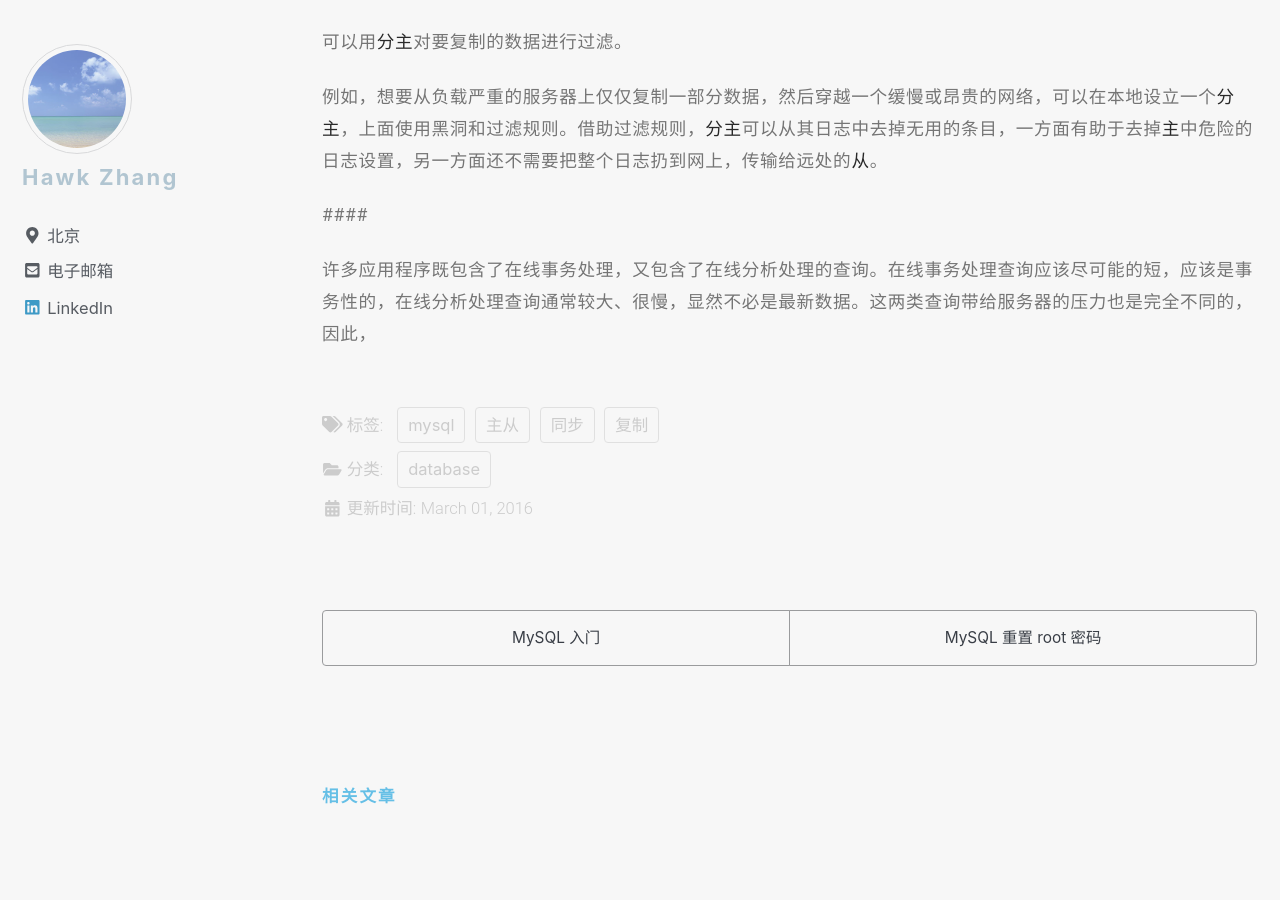
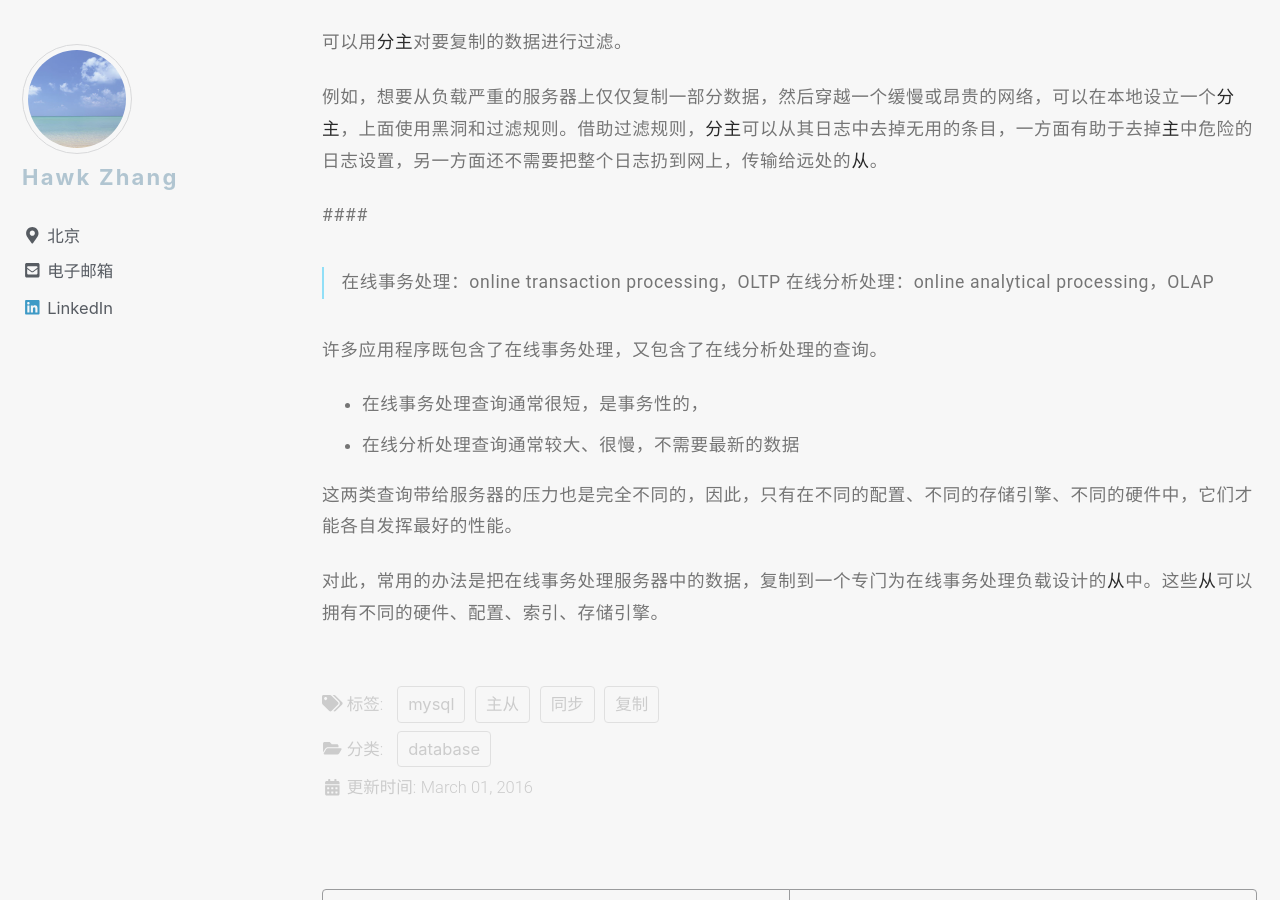
Before and after one commit to narru888/linotes_note, a Jekyll site: the page built from _posts/mysql/2016-03-01-master.slave.md, in a window 1280 px wide and 900 px high, scrolled down 38594 px. Built offline with Jekyll 4.4.1, drawn with Linux system fonts in a browser that asks for light colours; nearby versions of some CDN libraries; a script that is not in the unit is left out; some of the changed text lies outside the part shown.

Commit message:
update on 2018-08-14 14:00:01 CST

```diff
--- a/_posts/mysql/2016-03-01-master.slave.md
+++ b/_posts/mysql/2016-03-01-master.slave.md
@@ -23,9 +23,9 @@
 MySQL 的 主从 复制来源于其特有的词汇：复制，即 **Replication**。因此在 MySQL 的语境中，提到的复制主要是指这个复制，而不是通常意义的 copy。
 {: .notice--success}
 
-通过复制，可以让数据从一个 MySQL 数据库服务器被复制到另一个或多个 MySQL 数据库服务器中，前者称为 **主服务器**，即 Master，后者称为 **从服务器**，即 Slaves。这就是所谓的 主从 。
+通过复制，可以让数据从一个 MySQL 数据库服务器被复制到另一个或多个 MySQL 数据库服务器中，前者称为 **主服务器**，即 Master，后者称为 **从服务器**，即 Slaves，政治正确的说法是 Replica。这就是所谓的*主从*。
 
-为了叙述方便，本文中经常会把主服务器简称为 “主”，把从服务器简称为 “从”，前后会用空格分隔。
+为了叙述方便，本文中经常会把主服务器简称为 “**主**”，把从服务器简称为 “**从**”，颜色加深。
 {: .notice--primary}
 
 复制默认是 **单向**、 **异步** 进行的，因此，从服务器无需为了收到更新而一直保持连接。这就意味着更新是可以在远距离连接上进行的，甚至可以在临时的或间断性的连接上进行，如拨号连接。根据配置，可以复制全部数据库、部分数据库、或库中指定的表。
@@ -1202,4 +1202,14 @@
 
 ####
 
-许多应用程序既包含了在线事务处理，又包含了在线分析处理的查询。在线事务处理查询应该尽可能的短，应该是事务性的，在线分析处理查询通常较大、很慢，显然不必是最新数据。这两类查询带给服务器的压力也是完全不同的，因此，
+>在线事务处理：online transaction processing，OLTP
+>在线分析处理：online analytical processing，OLAP
+
+许多应用程序既包含了在线事务处理，又包含了在线分析处理的查询。
+
+* 在线事务处理查询通常很短，是事务性的，
+* 在线分析处理查询通常较大、很慢，不需要最新的数据
+
+这两类查询带给服务器的压力也是完全不同的，因此，只有在不同的配置、不同的存储引擎、不同的硬件中，它们才能各自发挥最好的性能。
+
+对此，常用的办法是把在线事务处理服务器中的数据，复制到一个专门为在线事务处理负载设计的*从*中。这些*从*可以拥有不同的硬件、配置、索引、存储引擎。
```
